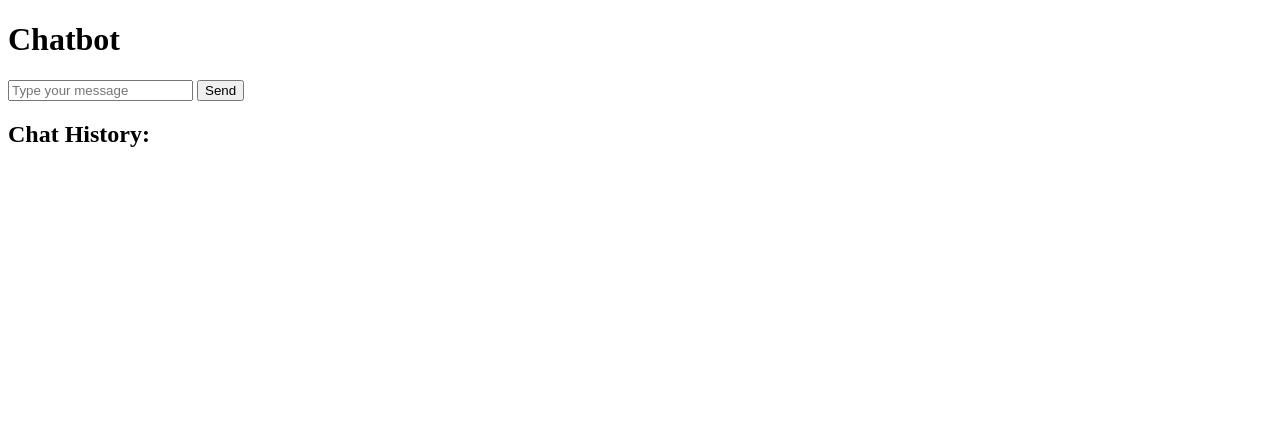
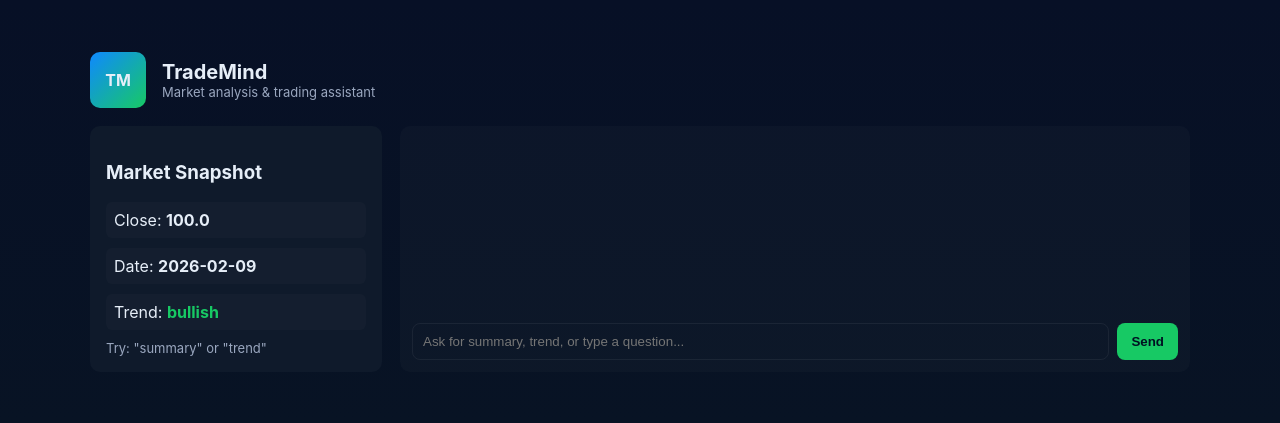
Before and after one commit to aadarshbk/nepse-chatbot, a FastAPI app: page / in a window 1280 px wide. Shown: the top 423 px of the page. Run offline with FastAPI, Linux system fonts and the light colour scheme.

Commit message:
feat: enhance chatbot interface and functionality with market analysis features

```diff
--- a/app.py
+++ b/app.py
@@ -7,14 +7,20 @@ from analysis import get_summary, get_trend
 app = FastAPI()
 templates = Jinja2Templates(directory="templates")
 
+BOT_NAME = "TradeMind"
+
 chat_history = []
+
 
 @app.get("/", response_class=HTMLResponse)
 def home(request: Request):
+    s = get_summary()
+    t = get_trend()
     return templates.TemplateResponse(
         "index.html",
-        {"request": request, "chat": chat_history}
+        {"request": request, "chat": chat_history, "bot_name": BOT_NAME, "summary": s, "trend": t}
     )
+
 
 @app.post("/chat", response_class=HTMLResponse)
 async def chat(request: Request):
@@ -23,18 +29,22 @@ async def chat(request: Request):
 
     reply = "I didn't understand that."
 
-    if "summary" in user_msg.lower():
-        s = get_summary()
-        reply = f"Latest close price is {s['close']} on {s['date']}."
+    if user_msg:
+        if "summary" in user_msg.lower():
+            s = get_summary()
+            reply = f"Latest close price is {s.get('close')} on {s.get('date')}"
 
-    elif "trend" in user_msg.lower():
-        t = get_trend()
-        reply = f"The stock is in a {t} based on recent days."
+        elif "trend" in user_msg.lower():
+            t = get_trend()
+            reply = f"The stock is in a {t} based on recent days."
 
     chat_history.append(("You", user_msg))
-    chat_history.append(("Bot", reply))
+    chat_history.append((BOT_NAME, reply))
+
+    s = get_summary()
+    t = get_trend()
 
     return templates.TemplateResponse(
         "index.html",
-        {"request": request, "chat": chat_history}
+        {"request": request, "chat": chat_history, "bot_name": BOT_NAME, "summary": s, "trend": t}
     )
--- a/templates/index.html
+++ b/templates/index.html
@@ -1,23 +1,76 @@
 <!DOCTYPE html>
-<html>
+<html lang="en">
 <head>
-    <title>Chatbot</title>
+    <meta charset="utf-8" />
+    <meta name="viewport" content="width=device-width,initial-scale=1" />
+    <title>{{ bot_name }} — Trader Analysis Assistant</title>
+    <style>
+        :root{--bg:#0b1220;--card:#0f1a2b;--muted:#9aa7bf;--accent:#17c964;--danger:#ff4d4f}
+        body{margin:0;font-family:Inter,Segoe UI,Helvetica,Arial;background:linear-gradient(180deg,#071026 0%,#081324 100%);color:#e6eef8}
+        .container{max-width:1100px;margin:32px auto;padding:20px}
+        .header{display:flex;align-items:center;gap:16px;margin-bottom:18px}
+        .logo{width:56px;height:56px;border-radius:10px;background:linear-gradient(135deg,#0f89ff,#17c964);display:flex;align-items:center;justify-content:center;font-weight:700}
+        .brand h1{margin:0;font-size:20px}
+        .brand p{margin:0;color:var(--muted);font-size:13px}
+        .main{display:flex;gap:18px}
+        .sidebar{width:260px;background:var(--card);padding:16px;border-radius:10px}
+        .chatbox{flex:1;display:flex;flex-direction:column;background:rgba(255,255,255,0.02);border-radius:10px;padding:12px}
+        .messages{flex:1;overflow:auto;padding:6px;display:flex;flex-direction:column;gap:10px}
+        .message{max-width:75%;padding:10px;border-radius:10px}
+        .message.user{align-self:flex-end;background:#0b2840}
+        .message.bot{align-self:flex-start;background:#102034}
+        .sender{font-size:12px;color:var(--muted);margin-bottom:6px}
+        .input-area{display:flex;gap:8px;padding-top:8px}
+        .input-area input{flex:1;padding:10px;border-radius:8px;border:1px solid rgba(255,255,255,0.06);background:transparent;color:inherit}
+        .input-area button{padding:10px 14px;border-radius:8px;border:none;background:var(--accent);color:#012;cursor:pointer;font-weight:600}
+        .stat{margin:10px 0;padding:8px;background:rgba(255,255,255,0.02);border-radius:6px}
+        .trend{color:var(--accent);font-weight:700}
+        footer{margin-top:10px;color:var(--muted);font-size:13px}
+    </style>
+    <script>
+        function scrollBottom(){const m=document.querySelector('.messages');if(m) m.scrollTop=m.scrollHeight}
+        window.addEventListener('load',scrollBottom)
+    </script>
 </head>
 <body>
-    <h1>Chatbot</h1>
+    <div class="container">
+        <header class="header">
+            <div class="logo">TM</div>
+            <div class="brand">
+                <h1>{{ bot_name }}</h1>
+                <p>Market analysis & trading assistant</p>
+            </div>
+        </header>
 
-    <form method="post" action="/chat">
-        <input type="text" name="message" placeholder="Type your message" required>
-        <button type="submit">Send</button>
-    </form>
+        <main class="main">
+            <aside class="sidebar">
+                <h3>Market Snapshot</h3>
+                {% if summary %}
+                    <div class="stat">Close: <strong>{{ summary.close }}</strong></div>
+                    <div class="stat">Date: <strong>{{ summary.date }}</strong></div>
+                {% else %}
+                    <div class="stat">No summary available</div>
+                {% endif %}
+                <div class="stat">Trend: <strong class="trend">{{ trend }}</strong></div>
+                <footer>Try: "summary" or "trend"</footer>
+            </aside>
 
-    <div>
-        <h2>Chat History:</h2>
-        <ul>
-            {% for sender, message in chat %}
-                <li><strong>{{ sender }}:</strong> {{ message }}</li>
-            {% endfor %}
-        </ul>
+            <section class="chatbox">
+                <div class="messages">
+                    {% for sender, message in chat %}
+                        <div class="message {% if sender == 'You' %}user{% else %}bot{% endif %}">
+                            <div class="sender">{{ sender }}</div>
+                            <div class="text">{{ message }}</div>
+                        </div>
+                    {% endfor %}
+                </div>
+
+                <form method="post" action="/chat" class="input-area">
+                    <input type="text" name="message" placeholder="Ask for summary, trend, or type a question..." required autocomplete="off">
+                    <button type="submit">Send</button>
+                </form>
+            </section>
+        </main>
     </div>
 </body>
 </html>
```
